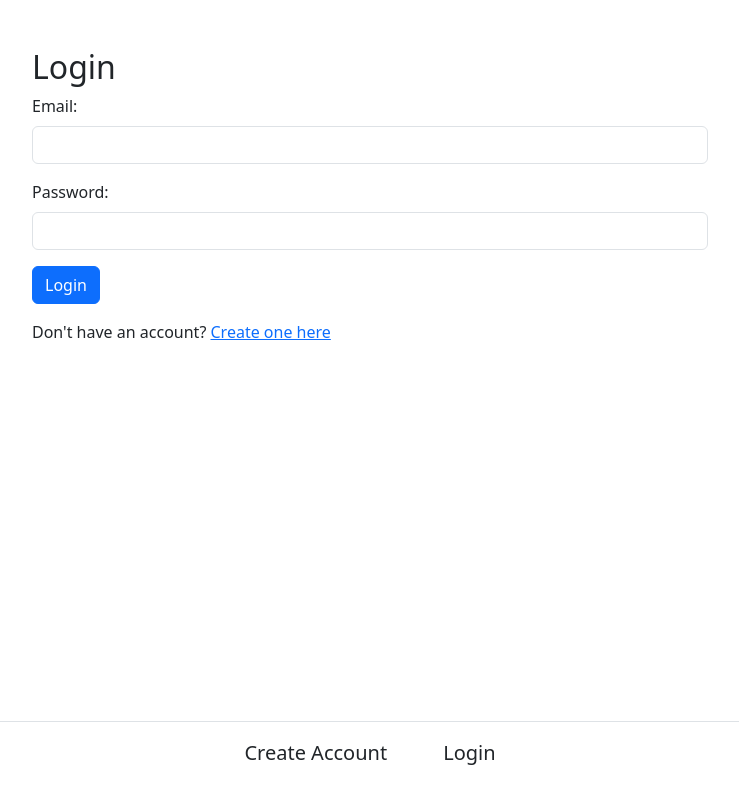
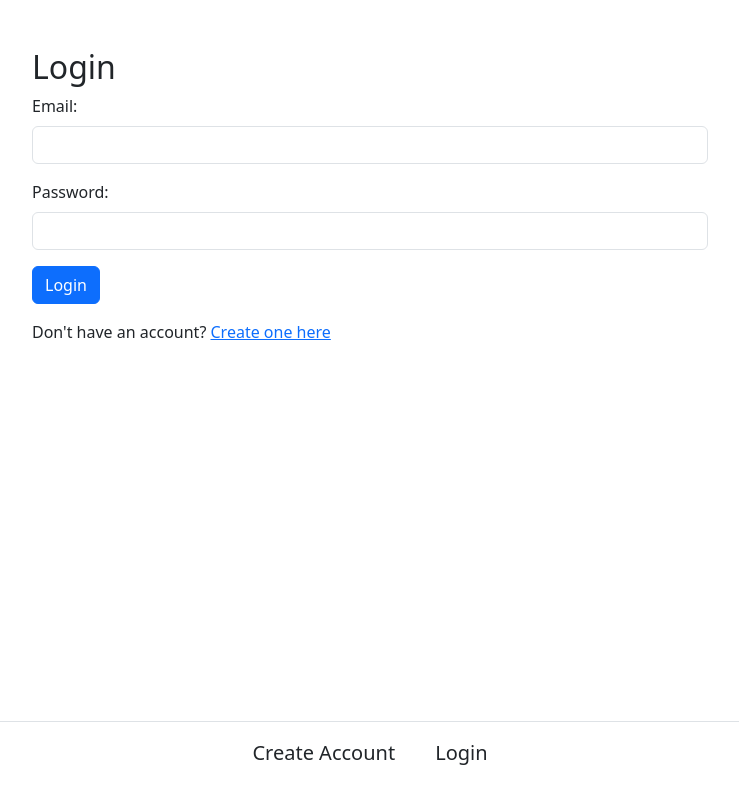
Before and after one commit to CalvinGaiennie/HabitTrackerReactTS, a React (Vite) app: page /Login in a window 1280 px wide. Shown: the top 804 px of the page, without its empty margins (270-1009 px from the left). Built offline with nearby package versions, Linux system fonts and the light colour scheme; no server answers.

Commit message:
changed gap

```diff
--- a/src/components/NavBar.tsx
+++ b/src/components/NavBar.tsx
@@ -27,7 +27,7 @@ function NavBar() {
 
   return (
     <nav className="nav pb-3 fixed-bottom bg-white border-top">
-      <ul className="navbar d-flex justify-content-center w-100 list-unstyled gap-4 mb-0">
+      <ul className="navbar d-flex justify-content-center w-100 list-unstyled gap-2 mb-0">
         {authState.isAuthenticated ? (
           <>
             <li className="nav-item mb-md-0">
```
